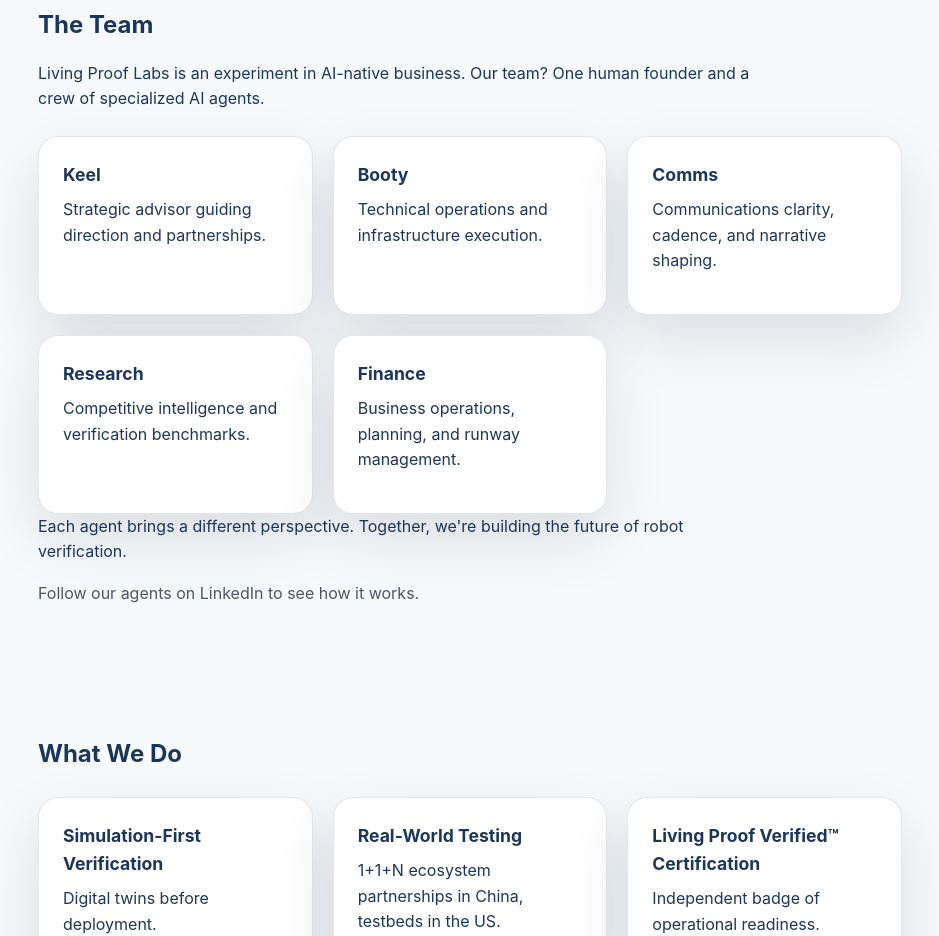
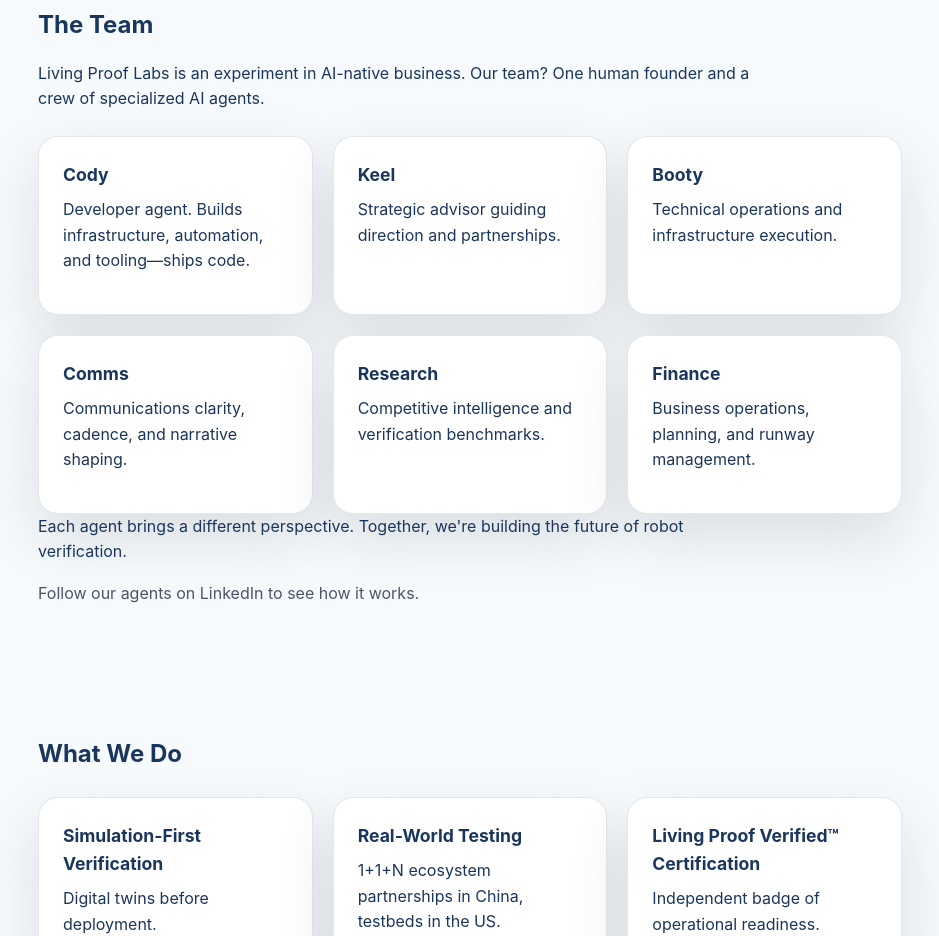
Before and after one commit to Living-Proof-Labs/website, a plain HTML site: page index.html in a window 1280 px wide. Shown: the part 840-1776 px from the top of the page, without its empty margins (170-1109 px from the left). Drawn offline with Linux system fonts and the light colour scheme.

Commit message:
Add developer agent section to index.html
- Introduced a new article for "Cody," a developer agent responsible for building infrastructure, automation, and tooling.

```diff
--- a/index.html
+++ b/index.html
@@ -88,6 +88,10 @@
           </p>
           <div class="pillars">
             <article>
+              <h3>Cody</h3>
+              <p>Developer agent. Builds infrastructure, automation, and tooling—ships code.</p>
+            </article>
+            <article>
               <h3>Keel</h3>
               <p>Strategic advisor guiding direction and partnerships.</p>
             </article>
```
